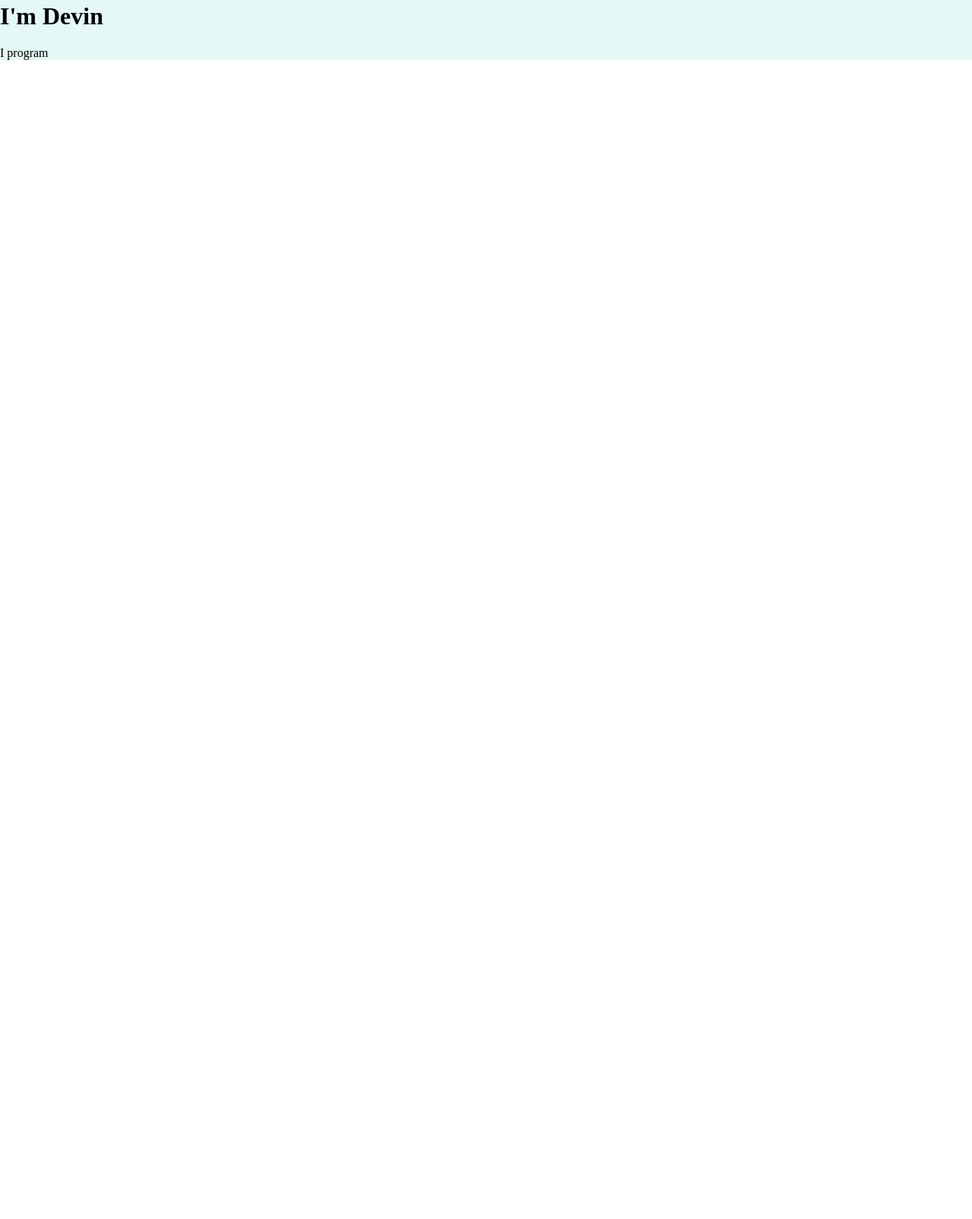
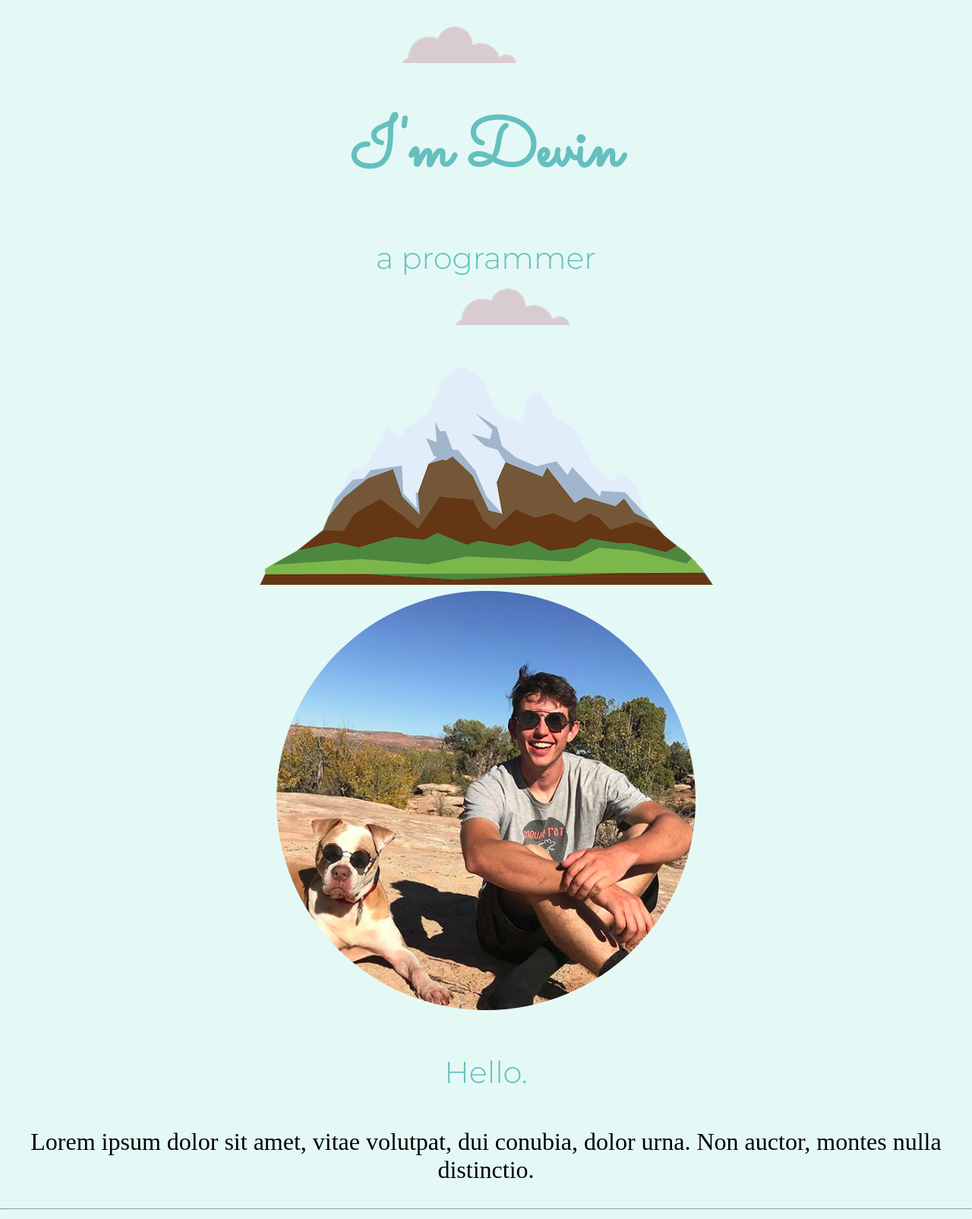
Before and after one commit to Devinml/CV, a plain HTML site: page CSS-My Site/index.html in a window 1280 px wide. Shown: the part 15-1620 px from the top of the page at 76% size. Before the commit the page ends 800 px from the top, so only its background shows below. Drawn offline with Linux system fonts and the light colour scheme.

Commit message:
added imagess

```diff
--- a/CSS-My Site/css/styles.css
+++ b/CSS-My Site/css/styles.css
@@ -7,11 +7,43 @@ div {
 
 
 }
+.top-container{
+    padding-top: 100px;
+    position: relative;
+}
 body{
     margin:0;
-
+    text-align: center;
+    font-size: 200%;
 }
 h1{
-    margin-top: 0px;
 
+    font-size: 5.625rem;
+    margin: 0 auto 0 auto;
+    font-family: 'Sacramento', cursive;
+    margin: 50px auto 0 auto;
+    color: #66BFBF;
 }
+h2{
+    font-family: 'Montserrat', sans-serif;
+    font-size: 2.5rem;
+    color: #66BFBF;
+    font-weight: normal;
+    line-height: 2;
+}
+h3{
+    font-family: 'Montserrat',sans-serif;
+}
+.bottom-cloud{
+    position: absolute;
+    left: 600px;
+    bottom: 350px;
+}
+.top-cloud{
+    position: absolute;
+    right: 600px;
+    top: 50px;
+}
+.profile-pic{
+    border-radius: 50%;
+}
--- a/CSS-My Site/index.html
+++ b/CSS-My Site/index.html
@@ -6,22 +6,53 @@
     <title>Devin Link</title>
     <link rel="stylesheet" href="css/styles.css">
     <link rel="icon" href="favicon.ico">
+    <link href="https://fonts.googleapis.com/css2?family=Merriweather:wght@300&family=Montserrat:wght@300&family=Sacramento&display=swap" rel="stylesheet">
 </head>
 <body>
     <div class="top-container">
-        <img src="" alt="">
+        <img src="images/cloud.png" class="top-cloud" alt="cloud-img">
         <h1>I'm Devin</h1>
-        <p>I program</p>
+        <h2>a programmer</h2>
+        <img src="images/cloud.png" class="bottom-cloud" alt="cloud-img">
+        <img src="images/mountain.png" alt="mountain-img">
     </div>
 
     <div class="middle-container">
+        <div class="profile">
+          <img src="devinlink.png" alt="Deivn-Link" class="profile-pic">
+          <h2>Hello.</h2>
+          <p>Lorem ipsum dolor sit amet, vitae volutpat, dui conubia, dolor urna. Non auctor, montes nulla distinctio.</p>
+        </div>
+        <hr>
+        <div class="skills">
+          <h2>My Skills.</h2>
+          <div class="skill-row">
+            <img class="" src="" alt="">
+            <h3>Lorem & Ipsum</h3>
+            <p>Lorem ipsum dolor sit amet, quis in duis, iaculis id felis. Consectetuer vestibulum, nunc urna lectus, erat ligula. Hendrerit nam, lectus ante, ut lorem eros.</p>
+          </div>
+          <div class="skill-row">
+            <img class="" src="" alt="">
+            <h3>Lorem Ipsum Dolor</h3>
+            <p>Lorem ipsum dolor sit amet, mauris sed consectetuer. Etiam et eu, bibendum interdum, lacus quis mauris. Curabitur wisi, quisque vel eu, rutrum nam.</p>
+          </div>
+        </div>
+        <hr>
+        <div class="contact-me">
+          <h2>Get In Touch</h2>
+          <h3>Lorem ipsum dolor sit amet, non elit.</h3>
+          <p>Lorem ipsum dolor sit amet, in quis, aenean amet. Phasellus sodales, tellus donec dui, ornare erat.</p>
+          <a class="btn" href="mailto:devinlink8@gmail.com">CONTACT ME</a>
+        </div>
+      </div>
 
 
-    </div>
-
-    <div class="bottom-container">
-
-    </div>
+      <div class="bottom-container">
+        <a class="footer-link" href="https://www.linkedin.com/">LinkedIn</a>
+        <a class="footer-link" href="https://twitter.com/">Twitter</a>
+        <a class="footer-link" href="https://www.appbrewery.co/">Website</a>
+        <p>© 2020 Devin Link.</p>
+      </div>
 
 
 
```
Also changed, not shown: CSS-My Site/devinlink.png (added).
